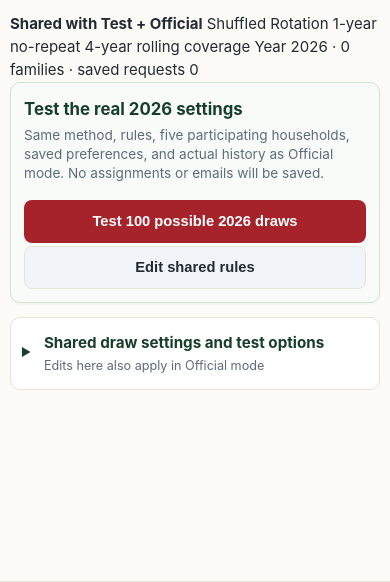
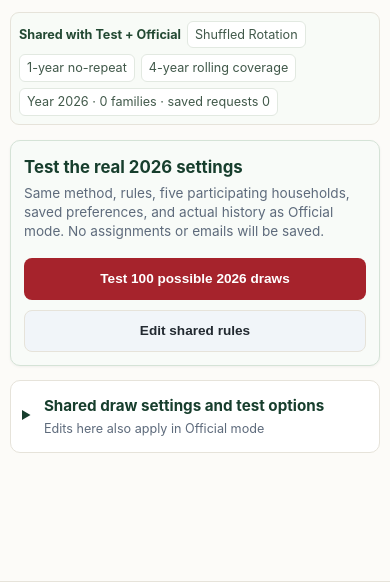
Before and after one commit to Tahlor/Christmas_Gift_Assignment, a Flask app: page /christmas/admin/dashboard?mode=test in a window 390 px wide. Shown: the part 180-762 px from the top of the page. Run offline with Flask 3, Linux system fonts and the light colour scheme; the visitor is signed in with stand-in values (Sample User, id 1); data comes from the database, SQL or seed files in the repository; data that the repository does not hold is empty; parts of the project's set-up code (start-up, migrations or seed data) failed here and were passed over.

Commit message:
style: concise shared rules summary, readable trial metrics and collapsible detailed diagnostic

```diff
--- a/web/static/css/style.css
+++ b/web/static/css/style.css
@@ -1077,3 +1077,43 @@ details.settings-drawer summary:hover {
 .ui-request-exclusions p{margin:6px 0}
 .ui-request-priorities{display:grid;grid-template-columns:minmax(140px,1fr) minmax(150px,1fr);gap:8px 14px;max-width:500px;align-items:center}
 @media(max-width:650px){.ui-request-row form{grid-template-columns:minmax(0,1fr) auto}.ui-request-row .form-label{grid-column:1 / -1}.ui-request-priorities{grid-template-columns:1fr}.ui-request-priorities label{margin-top:5px}.ui-request-visibility-form select{min-width:0}}
+
+
+/* Unified Test / Official draw planning */
+.ui-shared-config-summary {
+  display:flex; flex-wrap:wrap; align-items:center;
+  gap:5px 9px; padding:10px 12px; margin:0 0 15px;
+  font-size:.79rem; border:1px solid var(--color-border);
+  border-radius:9px; color:#41594a; background:#f8fbf7;
+}
+.ui-shared-config-summary > span:not(:first-child) {
+  border-radius:6px; background:white; border:1px solid #e2e9e1;
+  padding:3px 7px;
+}
+.ui-shared-config-summary > span:first-child {font-weight:750;color:#234933;}
+.ui-test-actions {display:flex;align-items:center;gap:7px;flex-wrap:wrap;}
+.ui-test-actions .btn {font-size:.85rem;}
+.ui-test-result-title {font-size:1.04rem;color:var(--color-primary);margin:0 0 9px;}
+.ui-test-scope {
+  background:#f5f8f4;border:1px solid #dee8da;
+  border-radius:7px;padding:9px 11px;color:#36543d;
+  font-size:.84rem;line-height:1.5;margin-bottom:13px;
+}
+.ui-test-metrics {display:grid;grid-template-columns:repeat(4,minmax(0,1fr));gap:8px;margin:12px 0;}
+.ui-test-metrics>div {background:#f6f8f5;border:1px solid #e5eae2;border-radius:9px;padding:12px 9px;min-width:0;}
+.ui-test-metrics strong {display:block;font-size:1.42rem;line-height:1.15;color:#1c4b31;font-variant-numeric:tabular-nums;overflow-wrap:anywhere;}
+.ui-test-metrics span {display:block;font-size:.75rem;color:#58695b;margin-top:5px;line-height:1.35;}
+.ui-test-warning {font-size:.85rem;padding:10px 12px;border-radius:8px;background:#fff6e9;color:#81551b;margin:10px 0;}
+.ui-matrix-details {margin-top:13px;}
+.ui-matrix-table {font-variant-numeric:tabular-nums;min-width:420px;}
+.ui-matrix-table td {text-align:center;}
+.ui-matrix-table th {font-size:.76rem;text-align:left;}
+@media(max-width:700px) {
+  .ui-shared-config-summary{gap:6px;padding:8px;}
+  .ui-test-actions{width:100%;display:grid;grid-template-columns:1fr;}
+  .ui-test-actions .btn{width:100%;min-height:42px;white-space:normal;}
+  .ui-test-metrics{grid-template-columns:repeat(2,minmax(0,1fr));}
+  .ui-test-metrics strong{font-size:1.2rem;}
+  .ui-matrix-details{max-width:100%;}
+  .ui-matrix-table{font-size:.74rem;}
+}
```
